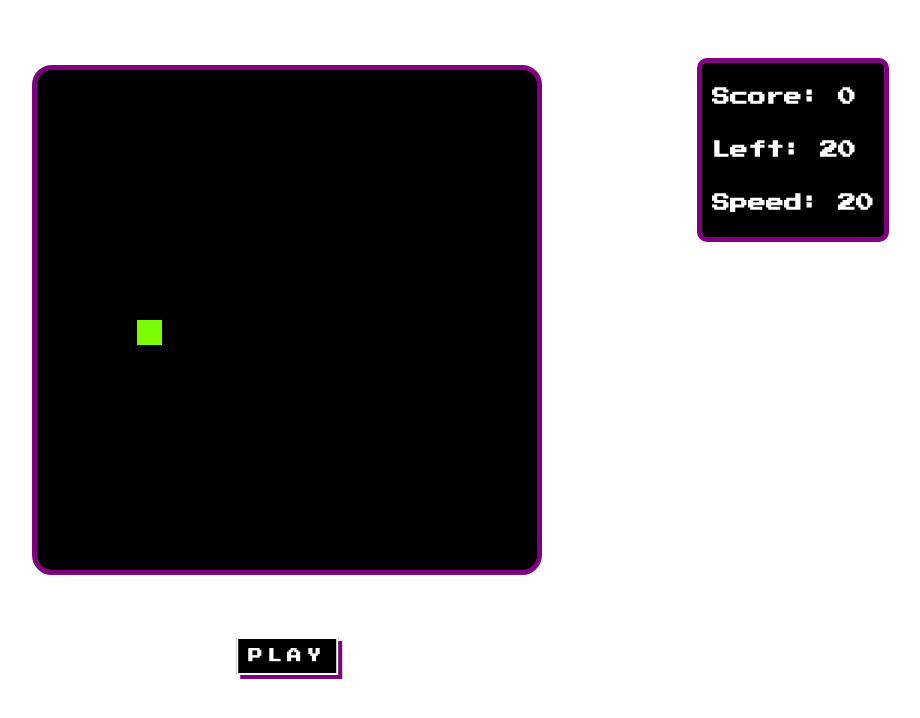
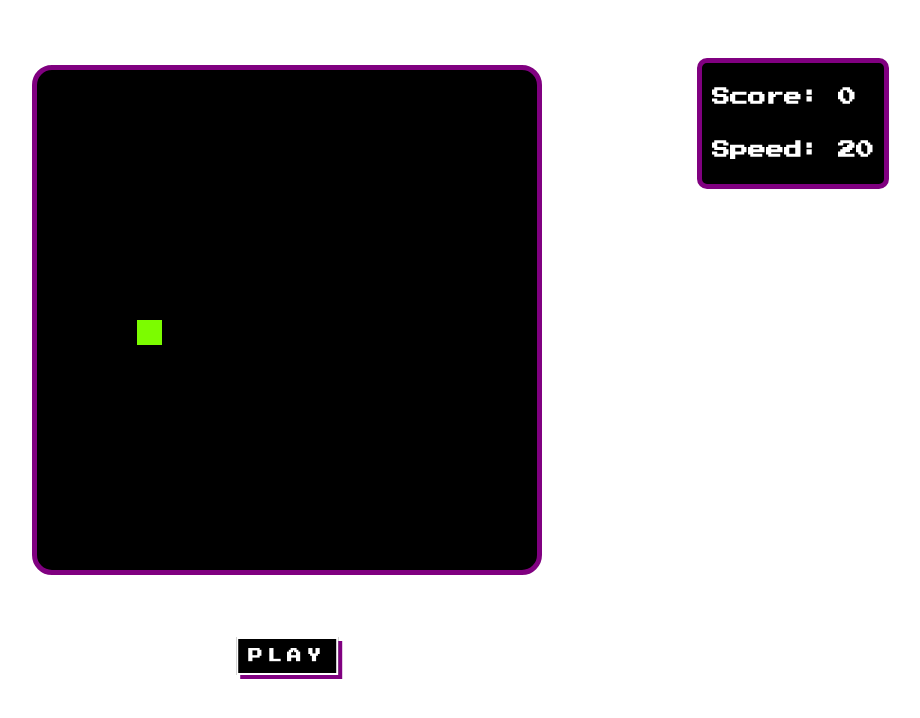
Before and after one commit to katayama8000/snake-game-react, a Next.js app: page / in a window 1280 px wide. Shown: the top 718 px of the page, without its empty margins (353-1273 px from the left). Built offline with nearby package versions, Linux system fonts and the light colour scheme.

Commit message:
delete left

```diff
--- a/src/pages/index.tsx
+++ b/src/pages/index.tsx
@@ -22,7 +22,6 @@ const Home: NextPage = () => {
   const [isgameOver, setIsGameOver] = useState<boolean>(false);
   const [score, setScore] = useState<number>(0);
   const [highScore, setHighScore] = useState<string | null>(null);
-  const [left, setLeft] = useState<number>(20);
   const [speedUp, setSpeedUp] = useState<number>(20);
 
   //0.1秒おきにrunGame()が一回呼ばれる
@@ -34,7 +33,7 @@ const Home: NextPage = () => {
         setHighScore(localStorage.getItem('snakeScore'));
       }
     }
-  }, [isgameOver,highScore,score]);
+  }, [isgameOver, highScore, score]);
 
   useEffect(() => {
     const reactIcon = document.getElementById('react') as HTMLCanvasElement;
@@ -199,7 +198,6 @@ const Home: NextPage = () => {
       <div className="scoreBox">
         <h2>Score: {score}</h2>
         {highScore && <h2>High Score: {highScore}</h2>}
-        <h2>Left: {left}</h2>
         <h2>Speed: {speedUp}</h2>
       </div>
     </div>
```
